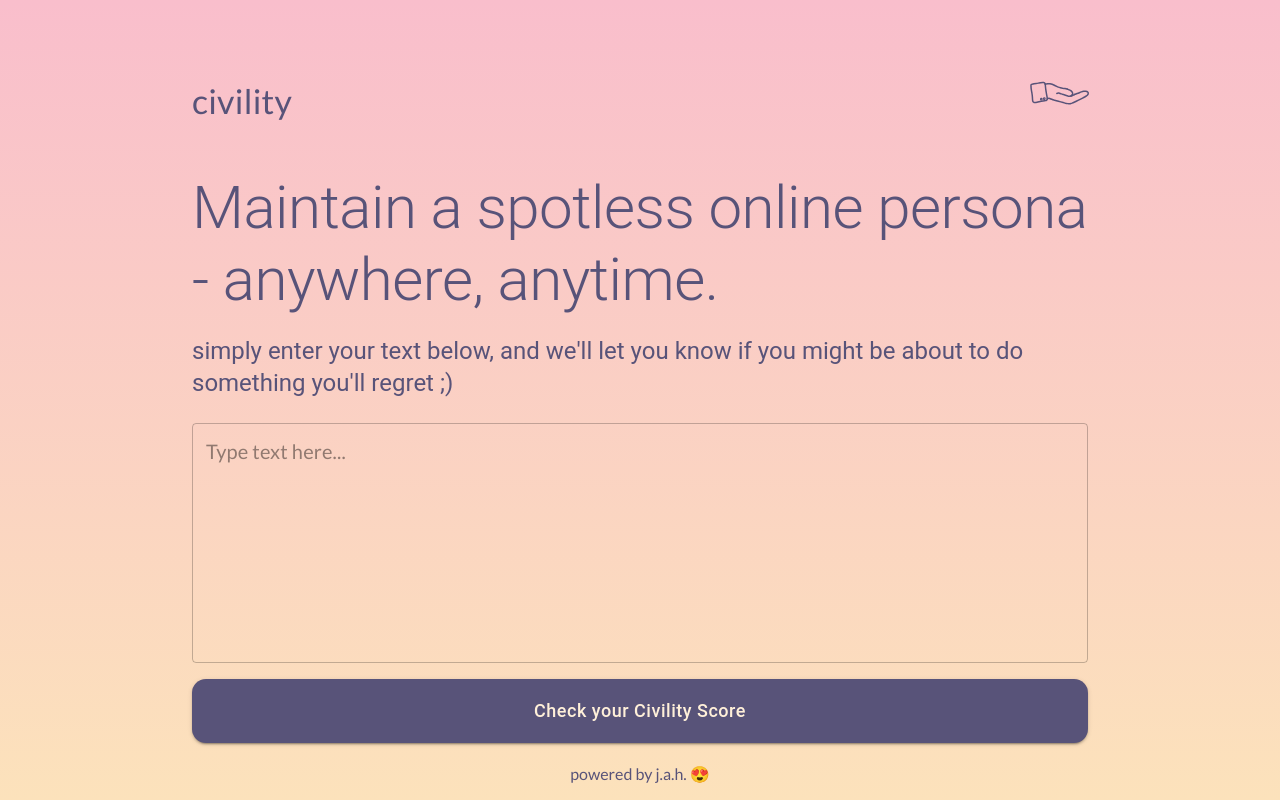
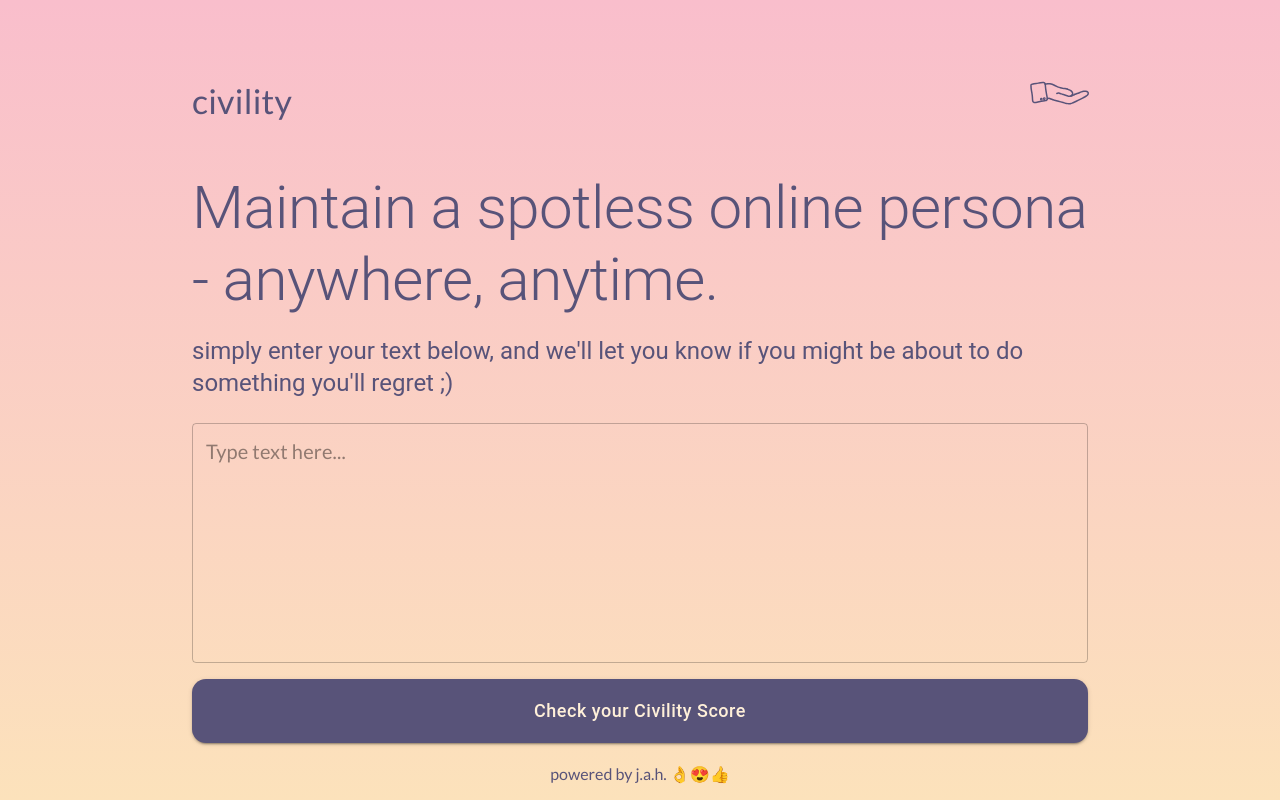
Before and after one commit to jeffzhan/Civility, a Next.js app: page / in a window 1280 px wide. Built offline with nearby package versions, Linux system fonts and the light colour scheme.

Commit message:
push changes

```diff
--- a/pages/Results.js
+++ b/pages/Results.js
@@ -33,7 +33,7 @@ function Results({ data }) {
           Age Warning
         </Typography>
         <Typography sx={{ mt: 2, fontSize: 20, fontFamily: "Lato" }}>
-          Your comment is meant for <b>{data[0].offense < data[0].benign ? "all ages" : "only ages above 18+"}</b>, so please be sensitive of what you type online!
+          Your comment is meant for <b>{data[0].benign > data[0].offense ? "all ages" : "only ages above 18+"}</b>, so please be sensitive of what you type online!
         </Typography>
         <br></br>
         <Typography
--- a/pages/index.js
+++ b/pages/index.js
@@ -183,7 +183,7 @@ export default function Home() {
               underline="none"
               color="#585379"
             >
-              powered by j.a.h. 😍
+              powered by j.a.h. 👌😍👍
             </Link>
           </Stack>
         </div>
--- a/styles/Home.module.css
+++ b/styles/Home.module.css
@@ -53,7 +53,4 @@
   .logo{
     transform: translateY(-25%) translateX(20%);
   }
-  /* .modal{
-    background-color: black;
-  } */
 }
```
